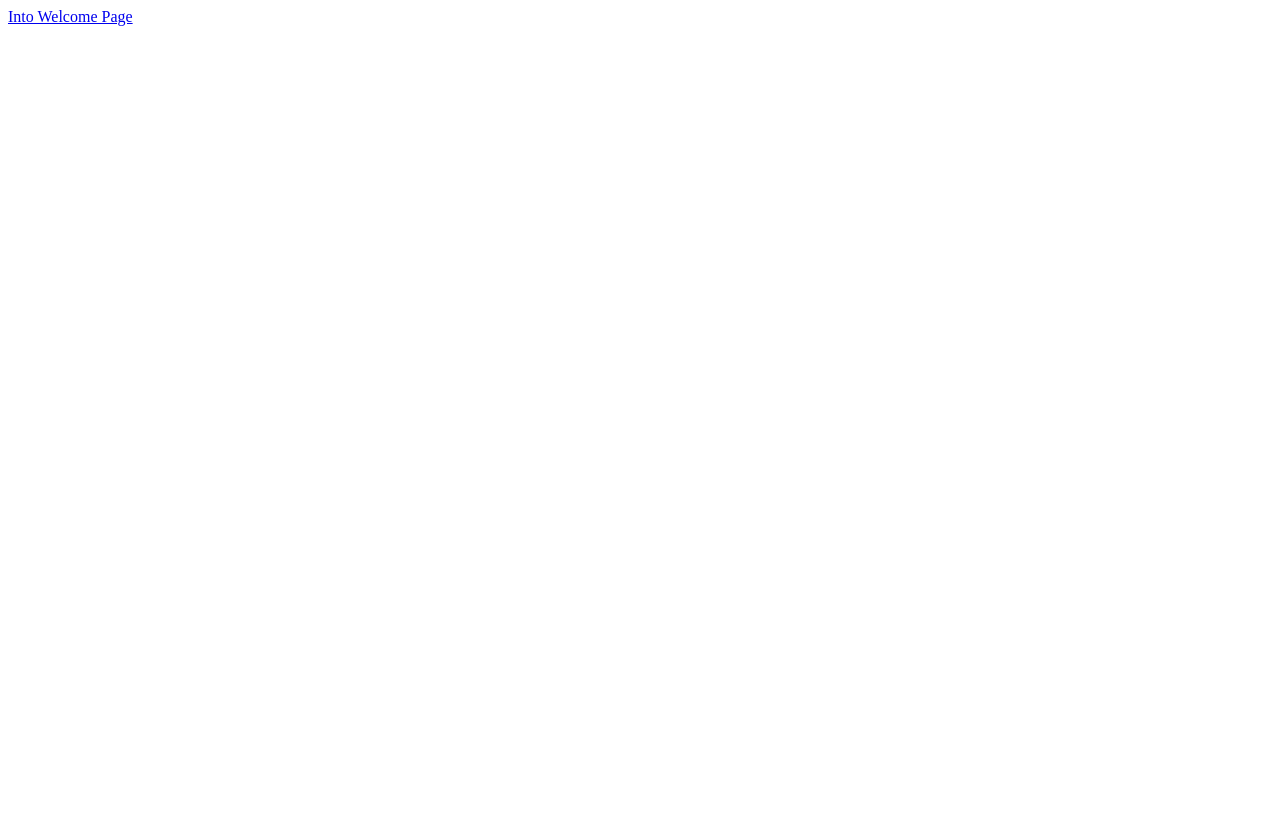
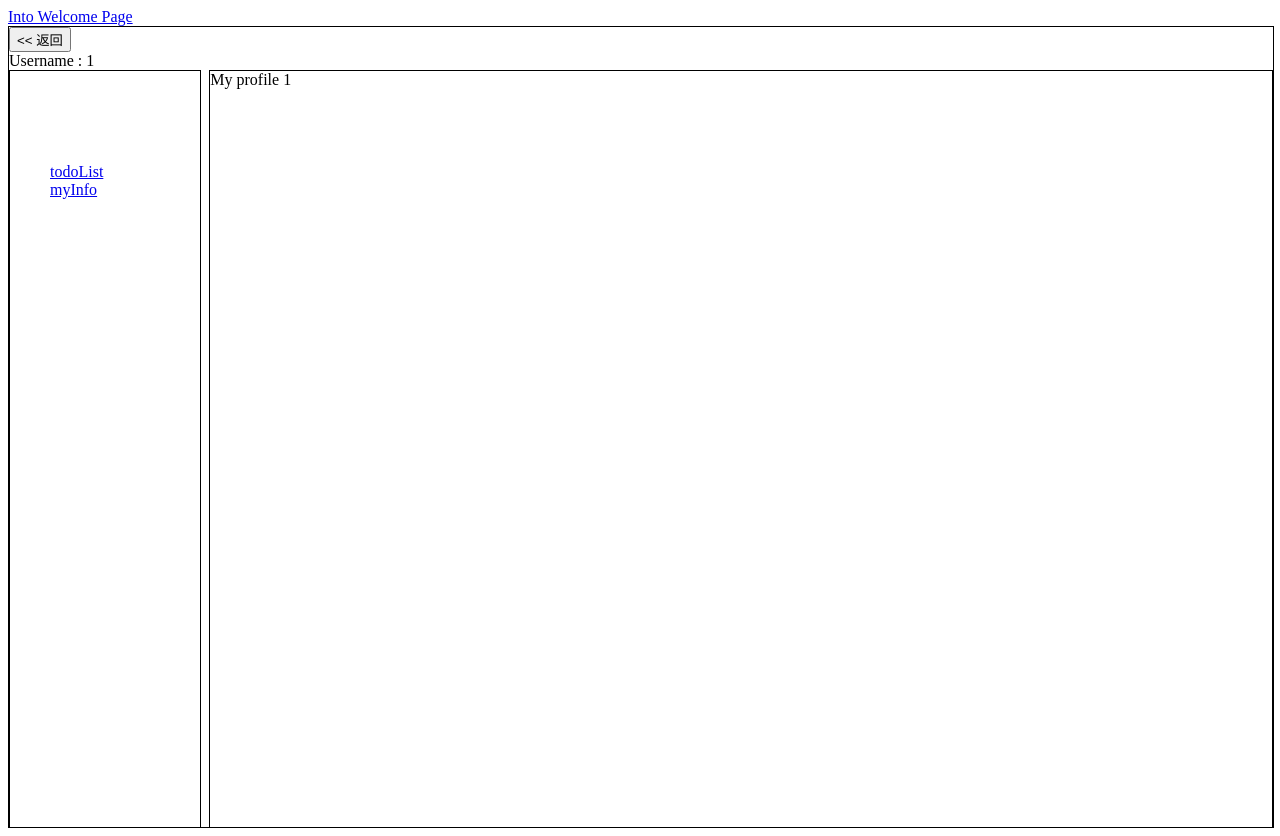
Before and after one commit to Paulljc/vue-router-practice, a Vue app: page /#/myInfo/1 in a window 1280 px wide. Before the commit the page ends 800 px from the top, so only its background shows below. Built offline with nearby package versions, Linux system fonts and the light colour scheme.

Commit message:
[LJC]:add myInfo page and format code

```diff
--- a/src/components/Home.vue
+++ b/src/components/Home.vue
@@ -1,14 +1,14 @@
 <template>
   <div class="home-container">
     <input type="button" @click="goBack()" value="<< 返回" />
-    <div class="container-header">Username : {{$route.params.id}}</div>
+    <div class="container-header">Username : {{userName}}</div>
     <div class="left-nav">
       <ul>
         <li>
           <router-link to="/todoList">todoList</router-link>
         </li>
         <li>
-          <router-link to="/myInfo">myInfo</router-link>
+          <router-link :to="{path: `/myInfo/${this.userName}`}">myInfo</router-link>
         </li>
       </ul>
     </div>
@@ -21,7 +21,9 @@
 <script>
 export default {
   data() {
-    return {};
+    return {
+      userName: this.$route.params.id
+    }
   },
   methods: {
     goBack() {
@@ -29,6 +31,9 @@ export default {
       if (res == true) {
         window.history.length > 1 ? this.$router.go(-1) : this.$router.push("/welcome");
       }
+    },
+    toInfo(){
+      this.$router.push(`/myInfo/${this.userName}`);
     }
   }
 };
@@ -44,12 +49,12 @@ export default {
   position: relative;
   width: 15%;
   height: 85%;
-  padding-top: 100px;
+  padding-top: 76px;
   border: 1px solid black;
   display: inline-block;
 }
 .home-container .right-nav {
-  height: 780px;
+  height: 756px;
   width: 84%;
   border: 1px solid black;
   display: inline-block;
--- a/src/components/Info.vue
+++ b/src/components/Info.vue
@@ -1,6 +1,6 @@
 <template>
   <div class="content">
-    My profile
+    My profile {{$route.params.id}}
   </div>
 </template>
 
--- a/src/router.js
+++ b/src/router.js
@@ -19,7 +19,7 @@ const router = new VueRouter({
       component: Home,
       children: [
         {
-          path: '/myInfo',
+          path: '/myInfo/:id',
           component: Info
         },
         {
```
